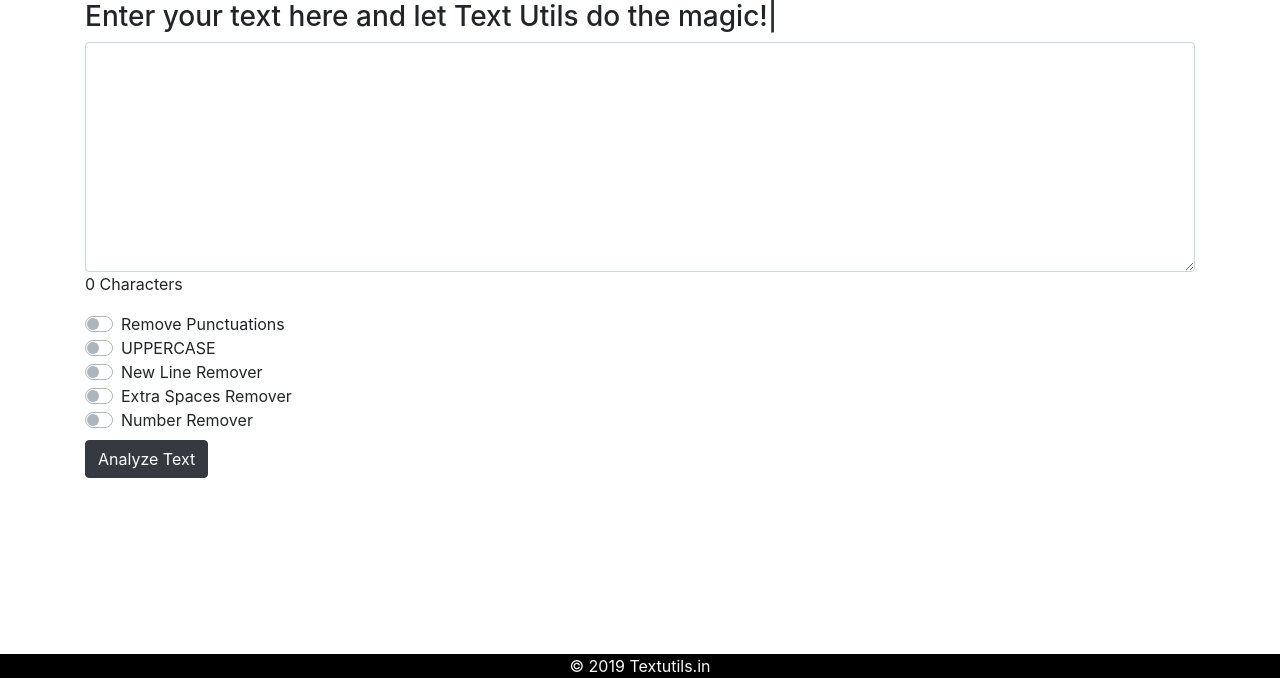
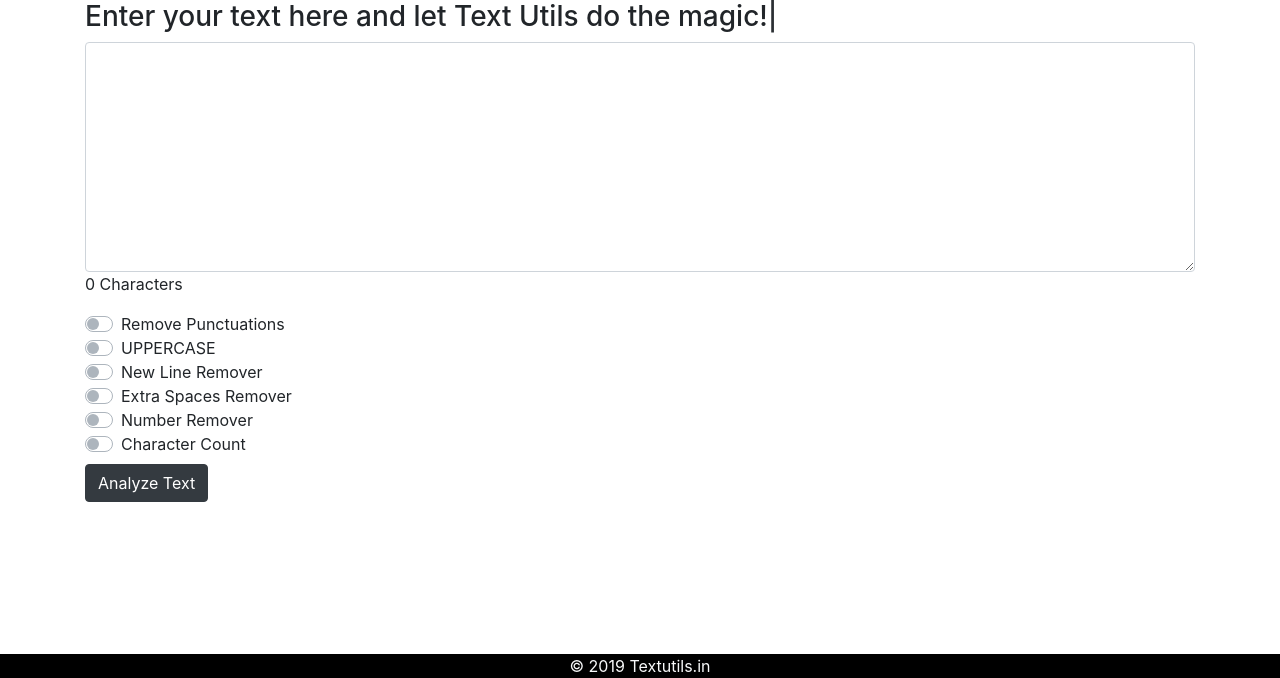
Before and after one commit to haris989/TextUtils, a Django app: page / in a window 1280 px wide. Shown: the part 122-800 px from the top of the page. Run offline with Django 3.2, Linux system fonts and the light colour scheme; some libraries are stand-ins or nearby versions.

Commit message:
Html changes for Char Count

```diff
--- a/templates/index.html
+++ b/templates/index.html
@@ -112,6 +112,11 @@
     <label class="custom-control-label" for="customSwitch5">Number Remover</label>
   </div>
 
+<div class="custom-control custom-switch">
+    <input type="checkbox"  name="charcount" class="custom-control-input" id="customSwitch6">
+    <label class="custom-control-label" for="customSwitch6">Character Count</label>
+  </div>
+
 <button type="submit" class="btn btn-dark mt-2">Analyze Text</button>
     </form>
 </div>
```
